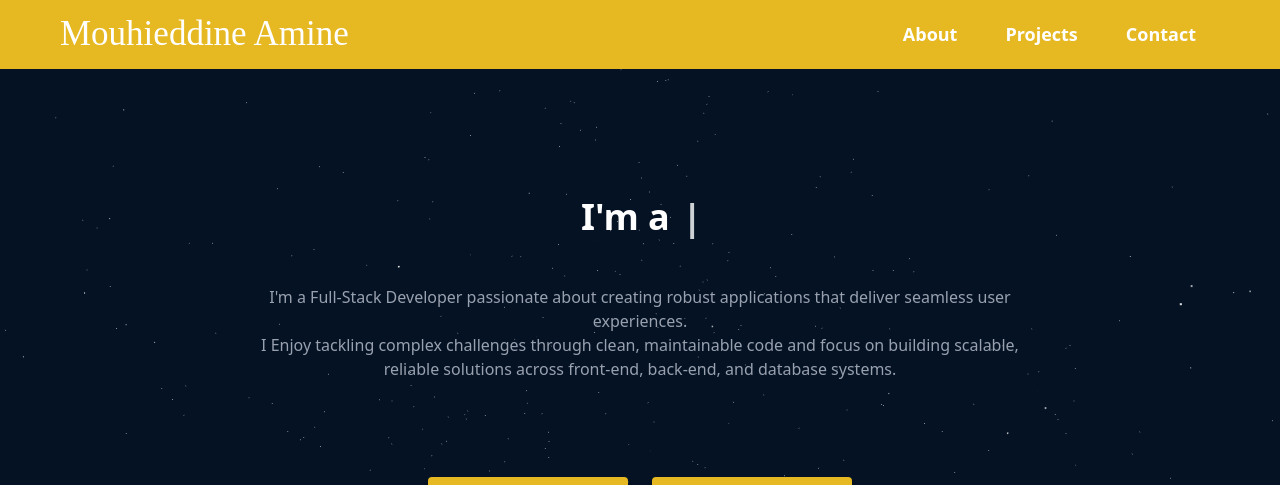
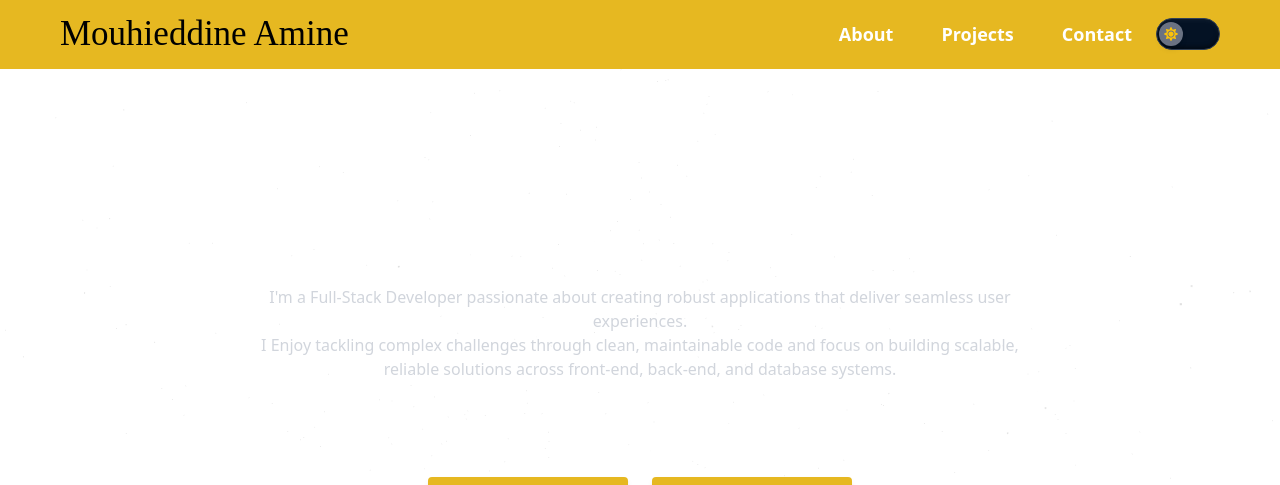
Before and after one commit to MouhieddineAmine/WebPortfolioV2, a Next.js app: page / in a window 1280 px wide. Shown: the top 485 px of the page. Built offline with nearby package versions, Linux system fonts and the light colour scheme; no server answers.

Commit message:
Add dark mode default and toggle functionality

```diff
--- a/app/globals.css
+++ b/app/globals.css
@@ -1,8 +1,17 @@
 @import "tailwindcss";
 
+/*
 body {
   background: #041224;
   color: white;
+}
+*/
+body {
+  @apply bg-white text-black;
+}
+
+html.dark body {
+  @apply bg-[#041224] text-white;
 }
 
 .font-signature {
--- a/app/page.tsx
+++ b/app/page.tsx
@@ -24,7 +24,7 @@ export default function Home() {
             delaySpeed={1500}
           />
         </h1>
-         <p className="mt-12 text-gray-400 max-w-[800px]">
+         <p className="mt-12 text-gray-300 max-w-[800px]">
           I&apos;m a Full-Stack Developer passionate about creating robust applications that deliver seamless user experiences.<br/>
           I Enjoy tackling complex challenges through clean, maintainable code and focus on building scalable, reliable solutions across front-end, back-end, and database systems.
         </p>
@@ -46,7 +46,7 @@ export default function Home() {
       </section>
 
       <Map center={[45.5408, -73.6497]} zoom={11} markerText="Un peu près ici / Around here" height="400px" />
-      <p className="text-center text-gray-300 max-w-[800px] mt-5 mb-6">I&apos;m open to remote, local, and hybrid opportunities.</p>
+      <p className="text-center text-gray-300 max-w-[800px] mt-5 mb-6">I&apos;m open to local, remote, and hybrid opportunities.</p>
     </div>
   );
 }
--- a/components/Footer.tsx
+++ b/components/Footer.tsx
@@ -22,7 +22,7 @@ export default function Footer() {
       className="mr-2 accent-[#E6B821]"
       onChange={(e) => setIsVerified(e.target.checked)}
     />
-    <label htmlFor="captcha-check" className="cursor-pointer">I am not a robot – reveal contact</label>
+    <label htmlFor="captcha-check" className="cursor-pointer hover:text-[#E6B821]">I am not a robot – reveal contact</label>
   </div>
 
             <p className="font-bold">
@@ -52,17 +52,17 @@ export default function Footer() {
             <h3 className="text-white text-[20px] font-bold mb-4">Navigation</h3>
             <ul className="space-y-2">
               <li>
-                <Link href="/" className="hover:underline font-bold">
+                <Link href="/" className="hover:text-[#E6B821] font-bold">
                   Home
                 </Link>
               </li>
               <li>
-                <Link href="/resume" className="hover:underline font-bold">
+                <Link href="/resume" className="hover:text-[#E6B821] font-bold">
                   Resume
                 </Link>
               </li>
               <li>
-                <Link href="/contact" className="hover:underline font-bold">
+                <Link href="/contact" className="hover:text-[#E6B821] font-bold">
                   Contact Info
                 </Link>
               </li>
@@ -75,24 +75,24 @@ export default function Footer() {
           <div className="text-left">
             <h3 className="text-white text-[20px] font-bold mb-4">Let&apos;s Connect</h3>
             <ul className="space-y-3">
-              <li className="flex items-center gap-2">
+              <li className="flex items-center gap-2 hover:text-[#E6B821]">
                 <FaGithub className="text-lg" />
                 <Link
                   href="https://github.com/MouhieddineAmine"
                   target="_blank"
                   rel="noopener noreferrer"
-                  className="hover:underline font-bold"
+                  className="font-bold"
                 >
                   GitHub
                 </Link>
               </li>
-              <li className="flex items-center gap-2">
+              <li className="flex items-center gap-2 hover:text-[#E6B821]">
                 <FaLinkedin className="text-lg" />
                 <Link
                   href="https://www.linkedin.com/in/mouhieddine-amine-0b9837269"
                   target="_blank"
                   rel="noopener noreferrer"
-                  className="hover:underline font-bold"
+                  className="font-bold"
                 >
                   LinkedIn
                 </Link>
--- a/components/Header.tsx
+++ b/components/Header.tsx
@@ -1,5 +1,7 @@
 "use client";
 import Link from 'next/link';
+import ThemeToggle from "@/components/ThemeToggle";
+
 
 export default function Header() {
   return (
@@ -12,6 +14,7 @@ export default function Header() {
       <Link href="#about" className="px-6 py-2 rounded-md font-bold transition duration-200 hover:bg-[#B38C1A]">About</Link>
       <Link href="#projects" className="px-6 py-2 rounded-md font-bold transition duration-200 hover:bg-[#B38C1A]">Projects</Link>
       <Link href="#contact" className="px-6 py-2 rounded-md font-bold transition duration-200 hover:bg-[#B38C1A]">Contact</Link>
+      <ThemeToggle />
     </nav>
   </div>
 </header>
--- /dev/null
+++ b/components/ThemeToggle.tsx
@@ -0,0 +1,70 @@
+import { useEffect, useState } from "react";
+import { motion, AnimatePresence } from "framer-motion";
+import { FaSun, FaMoon } from "react-icons/fa";
+
+export default function ThemeToggle() {
+  const [isDark, setIsDark] = useState(false);
+
+  useEffect(() => {
+    const savedTheme = localStorage.getItem("theme");
+    const prefersDark = savedTheme === "dark" || (!savedTheme && window.matchMedia("(prefers-color-scheme: dark)").matches);
+
+    setIsDark(prefersDark);
+    document.documentElement.classList.toggle("dark", prefersDark);
+  }, []);
+
+  const toggleTheme = () => {
+    const newTheme = !isDark;
+    setIsDark(newTheme);
+    document.documentElement.classList.toggle("dark", newTheme);
+    localStorage.setItem("theme", newTheme ? "dark" : "light");
+  };
+
+  return (
+    <button
+      aria-label="Toggle Dark Mode"
+      onClick={toggleTheme}
+      className="relative w-16 h-8 rounded-full cursor-pointer focus:outline-none"
+      style={{
+        background: "#041224",
+        boxShadow: "inset 0 2px 4px rgba(255,255,255,0.05), inset 0 -2px 4px rgba(0,0,0,0.5)",
+        border: "1px solid #334155",
+        padding: "2px",
+      }}
+    >
+      <motion.div
+        layout
+        transition={{ type: "spring", stiffness: 500, damping: 30 }}
+        animate={{ x: isDark ? 32 : 0 }}
+        className="w-6 h-6 rounded-full bg-gray-500 shadow-md flex items-center justify-center"
+        whileTap={{ scale: 0.9 }}
+      >
+        <AnimatePresence mode="wait" initial={false}>
+          {isDark ? (
+            <motion.div
+              key="moon"
+              initial={{ opacity: 0, rotate: -90, scale: 0.8 }}
+              animate={{ opacity: 1, rotate: 0, scale: 1 }}
+              exit={{ opacity: 0, rotate: 90, scale: 0.8 }}
+              transition={{ duration: 0.3 }}
+              className="text-[#122f54]"
+            >
+              <FaMoon size={14} />
+            </motion.div>
+          ) : (
+            <motion.div
+              key="sun"
+              initial={{ opacity: 0, rotate: 90, scale: 0.8 }}
+              animate={{ opacity: 1, rotate: 0, scale: 1 }}
+              exit={{ opacity: 0, rotate: -90, scale: 0.8 }}
+              transition={{ duration: 0.3 }}
+              className="text-[#fcc308]"
+            >
+              <FaSun size={14} />
+            </motion.div>
+          )}
+        </AnimatePresence>
+      </motion.div>
+    </button>
+  );
+}
--- a/package.json
+++ b/package.json
@@ -11,9 +11,11 @@
   "dependencies": {
     "@react-three/drei": "^10.0.8",
     "@react-three/fiber": "^9.1.2",
+    "framer-motion": "^12.12.2",
     "leaflet": "^1.9.4",
     "maath": "^0.10.8",
     "next": "15.3.2",
+    "next-themes": "^0.4.6",
     "react": "^19.0.0",
     "react-dom": "^19.0.0",
     "react-icons": "^5.5.0",
--- /dev/null
+++ b/tailwind.config.js
@@ -0,0 +1,12 @@
+/** @type {import('tailwindcss').Config} */
+module.exports = {
+  darkMode: 'class',
+  content: [
+    './app/**/*.{js,ts,jsx,tsx}',
+    './components/**/*.{js,ts,jsx,tsx}',
+  ],
+  theme: {
+    extend: {},
+  },
+  plugins: [],
+};
```
Also changed, not shown: 1 other file (tests, documents, lock files or other folders).
